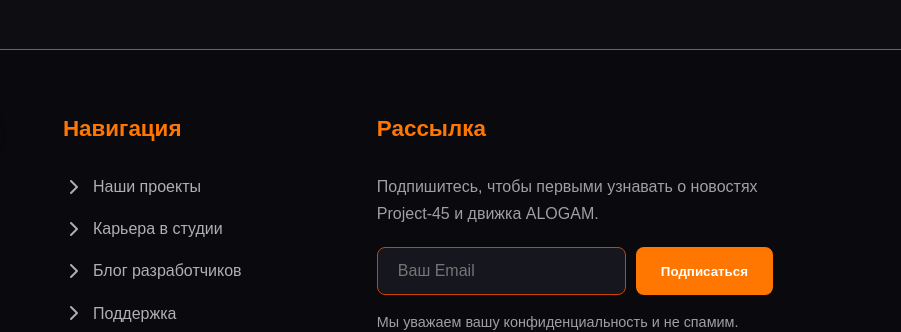
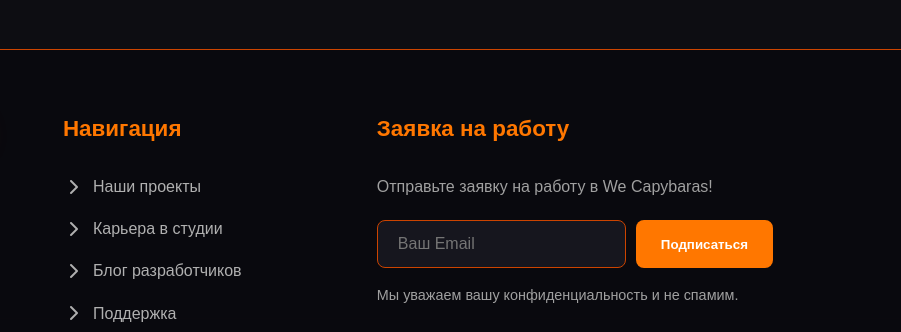
Before and after one commit to BattleBoar/WeCapybarasWebSite, a plain HTML site: page index.html in a window 1280 px wide. Shown: the part 3682-4014 px from the top of the page, 379-1280 px from the left. Drawn offline with Linux system fonts and the light colour scheme.

Commit message:
Update index.html

```diff
--- a/index.html
+++ b/index.html
@@ -849,8 +849,8 @@
             </div>
 
             <div class="newsletter">
-                <h3>Рассылка</h3>
-                <p>Подпишитесь, чтобы первыми узнавать о новостях Project-45 и движка ALOGAM.</p>
+                <h3>Заявка на работу</h3>
+                <p>Отправьте заявку на работу в We Capybaras!</p>
 
                 <div class="newsletter-form">
                     <input type="email" placeholder="Ваш Email">
```
